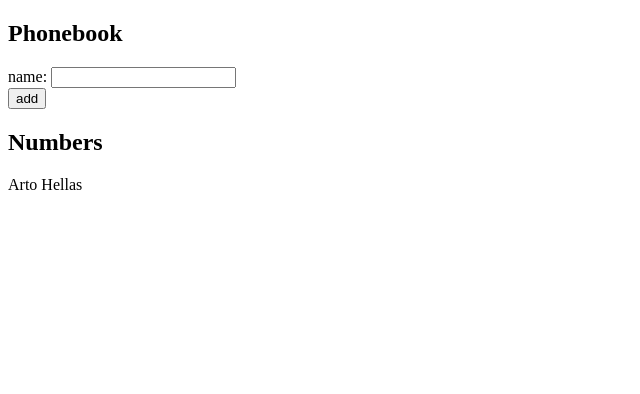
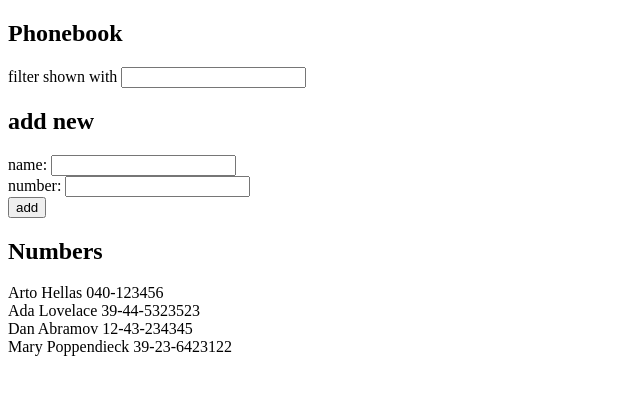
Before and after one commit to EdgarGrcs/part2, a React (Create React App) app in the folder phonebook/: page / in a window 1280 px wide. Shown: the top 394 px of the page, without its empty margins (0-640 px from the left). Built offline with nearby package versions, Linux system fonts and the light colour scheme.

Commit message:
finish step 4

```diff
--- a/phonebook/src/App.js
+++ b/phonebook/src/App.js
@@ -1,39 +1,66 @@
 import { useState } from 'react'
+import Filter from './Components/Filter'
+import PersonForm from './Components/PersonForm'
+import Persons from './Components/Persons'
 
 const App = () => {
   const [persons, setPersons] = useState([
-    { name: 'Arto Hellas' }
+    { name: 'Arto Hellas', number: '040-123456', id: 1 },
+    { name: 'Ada Lovelace', number: '39-44-5323523', id: 2 },
+    { name: 'Dan Abramov', number: '12-43-234345', id: 3 },
+    { name: 'Mary Poppendieck', number: '39-23-6423122', id: 4 }
   ])
   const [newName, setNewName] = useState('')
+  const [newPhone,setNewPhone] = useState('');
+  const [searchName,setSearchName] = useState('');
 
-  const handleInput = (event) => {
+  const handleNameInput = (event) => {
     setNewName(event.target.value);
+  }
+
+  const handlePhoneInput = (event) => {
+    setNewPhone(event.target.value);
+  }
+
+  const handleSearchName = (event) => {
+    setSearchName(event.target.value);
+
+    const list = persons.filter((names) => names.name.toLowerCase().includes((event.target.value).toLowerCase()))
+
+    setPersons(list);
   }
 
   const addPerson = (event) => {
     event.preventDefault();
 
+    if (persons.some(person => person.name === newName)){
+       return alert(`${newName} is already added to phonebook`)
+    } else {
+      const personObject =  {
+        name: newName,
+        number: newPhone
+      }
+      setPersons(persons.concat(personObject));
+    }
+    setNewName("");
+    setNewPhone("");
+  }
 
-    const personObject =  {
-      name: newName,
-    }
-    setPersons(persons.concat(personObject));
-    setNewName("");
-  }
+
+//Persons
 
   return (
     <div>
       <h2>Phonebook</h2>
+      <div>
+        <Filter value={searchName} onChange={handleSearchName}/>
+      </div>
       <form onSubmit={addPerson}>
-        <div>
-          name: <input value={newName} onChange={handleInput} />
-        </div>
-        <div>
-          <button type="submit">add</button>
-        </div>
+      <h2>add new</h2>
+        <PersonForm name={newName} phone={newPhone} handleName={handleNameInput} handlePhone={handlePhoneInput}  />
       </form>
       <h2>Numbers</h2>
-        {persons.map((person) => <div key={person.name}> {person.name} </div> )}
+        <Persons personList={persons} />
     </div>
   )
 }
--- /dev/null
+++ b/phonebook/src/Components/Filter.js
@@ -0,0 +1,13 @@
+
+const Filter = (props) => {
+
+
+    return(
+        <div>
+           filter shown with <input value={props.value} onChange={props.onChange}/>
+        </div>
+    )
+}
+
+
+export default Filter;
--- /dev/null
+++ b/phonebook/src/Components/PersonForm.js
@@ -0,0 +1,22 @@
+
+const PersonForm = (props) => {
+
+    return(
+        <div>
+         <div>
+          name: <input value={props.name} onChange={props.handleName} />
+          <div>
+            number: <input value={props.phone} onChange={props.handlePhone}/>
+          </div>
+        </div>
+        <div>
+          <button type="submit">add</button>
+        </div>
+        </div>
+    )
+
+}
+
+
+
+export default PersonForm;
--- /dev/null
+++ b/phonebook/src/Components/Persons.js
@@ -0,0 +1,13 @@
+
+const Persons = ({personList}) => {
+
+
+    return(
+        <div>
+            {personList.map((person) => <div key={person.name}> {person.name} {person.number} </div> )}
+        </div>
+    )
+}
+
+
+export default Persons;
```
